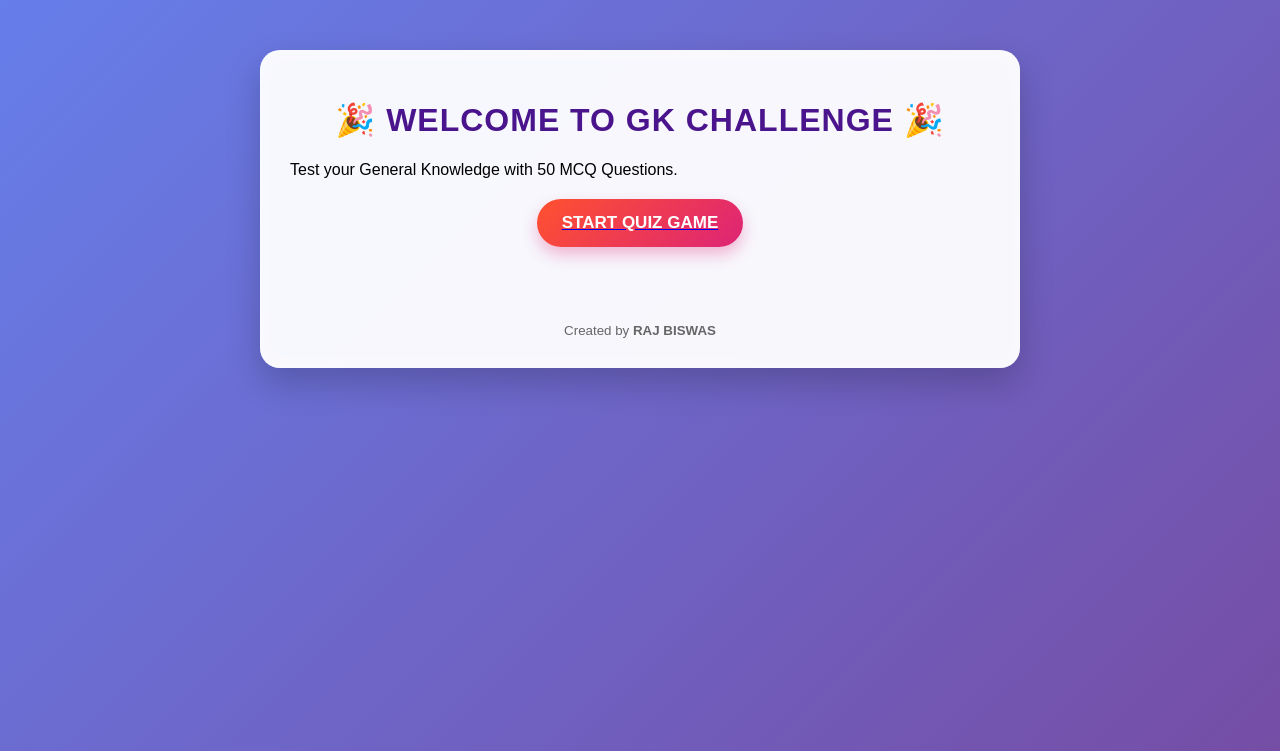
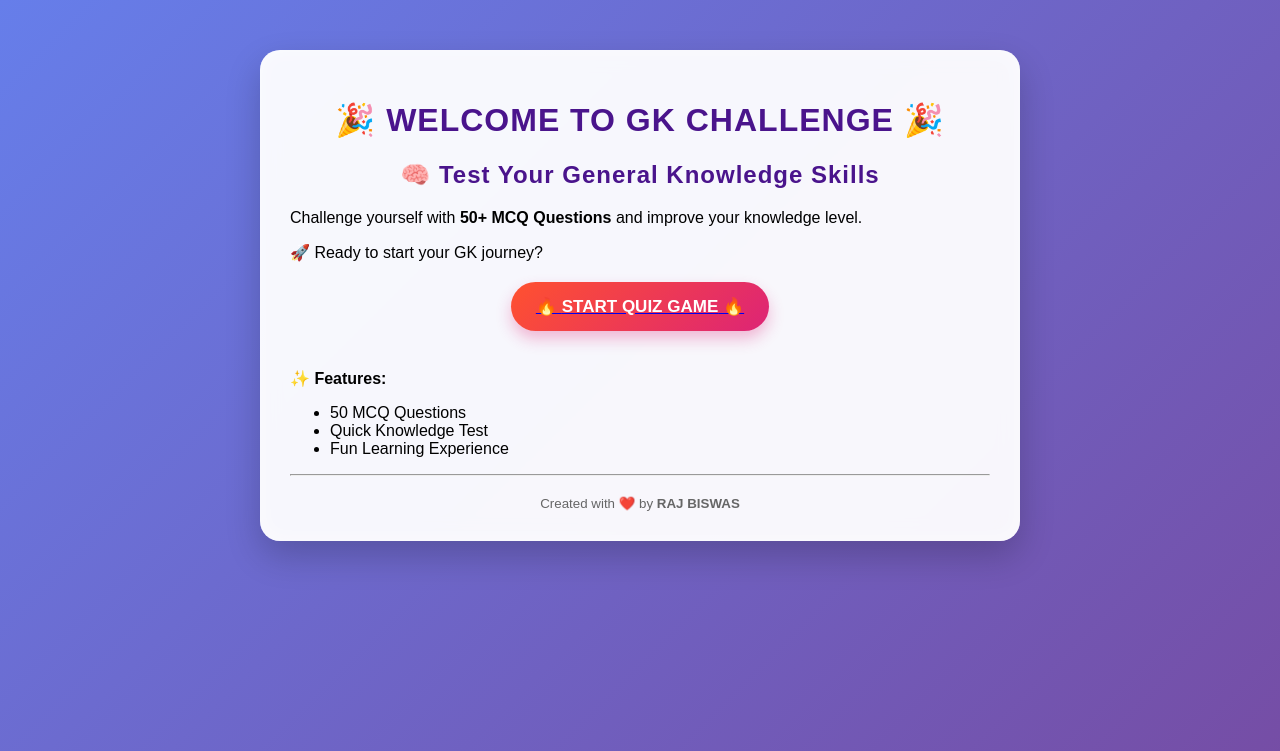
Before and after one commit to rajbis1105-jpg/gk-challenge, a Flask app: page / in a window 1280 px wide. Shown: the top 751 px of the page. Run offline with Flask 3, Linux system fonts and the light colour scheme.

Commit message:
Update home.html

```diff
--- a/templates/home.html
+++ b/templates/home.html
@@ -6,19 +6,54 @@
     <title>GK Challenge</title>
     <link rel="stylesheet" href="/static/style.css">
 </head>
+
 <body>
 
 <div class="container">
-    <h1>🎉 WELCOME TO GK CHALLENGE 🎉</h1>
-    <p>Test your General Knowledge with 50 MCQ Questions.</p>
 
-    <a href="/quiz">
-        <button> START QUIZ GAME </button>
-    </a>
+    <h1>
+        🎉 <b>WELCOME TO GK CHALLENGE</b> 🎉
+    </h1>
 
-    <br><br>
+    <h2>
+        🧠 <b>Test Your General Knowledge Skills</b>
+    </h2>
 
-    <small>Created by <strong> RAJ BISWAS </strong></small>
+    <p>
+        Challenge yourself with
+        <strong>50+ MCQ Questions</strong> and improve your knowledge level.
+    </p>
+
+    <div class="quiz-box">
+        <p>
+            🚀 Ready to start your GK journey?
+        </p>
+
+        <a href="/quiz">
+            <button>
+                🔥 <b>START QUIZ GAME</b> 🔥
+            </button>
+        </a>
+    </div>
+
+    <br>
+
+    <div class="features">
+        <strong>✨ Features:</strong>
+        <ul>
+            <li>50 MCQ Questions</li>
+            <li>Quick Knowledge Test</li>
+            <li>Fun Learning Experience</li>
+        </ul>
+    </div>
+
+    <hr>
+
+    <small>
+        Created with ❤️ by
+        <strong>RAJ BISWAS</strong>
+    </small>
+
 </div>
 
 </body>
```
